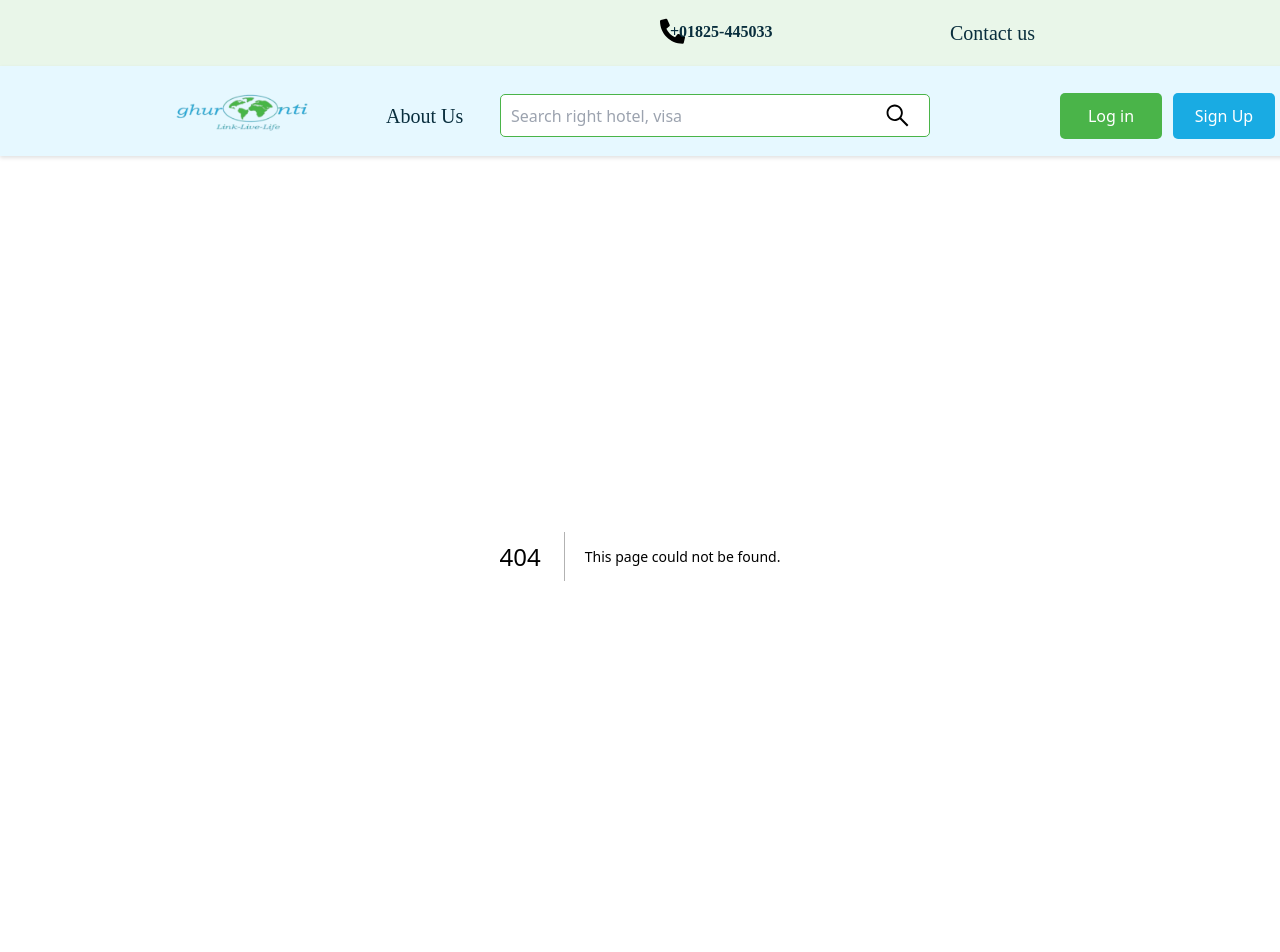
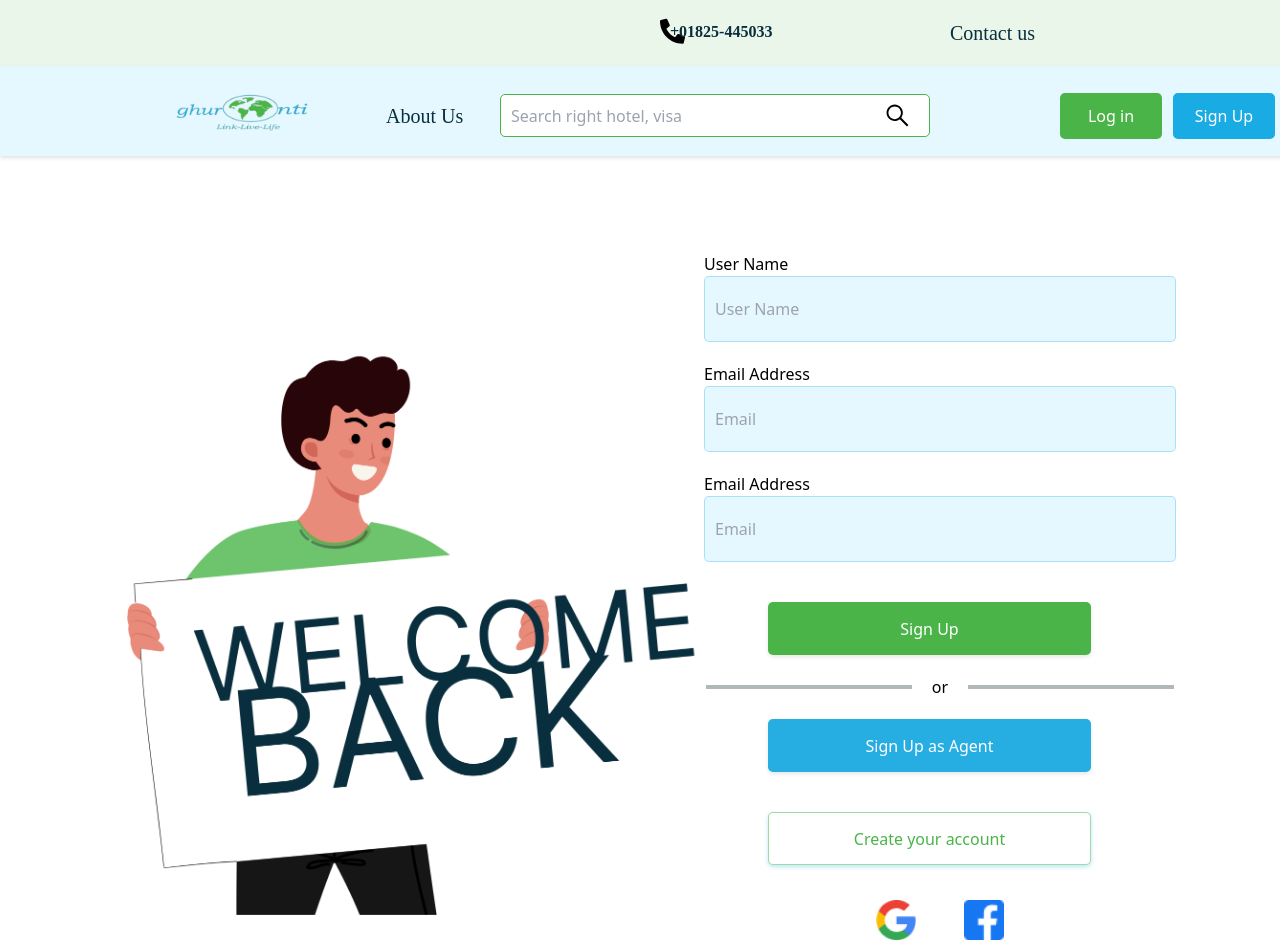
Before and after one commit to Ibrahim-Sikder/softota, a Next.js app: page /signup in a window 1280 px wide. Before the commit this address had no page. Shown: the top 952 px of the page. Built offline with nearby package versions, Linux system fonts and the light colour scheme.

Commit message:
signup-page-completed

```diff
--- a/components/Login/Login.js
+++ b/components/Login/Login.js
@@ -4,7 +4,6 @@ import Image from 'next/image';
 import login from '../../public/login.png';
 import google from '../../public/google.png';
 import facebook from '../../public/facebook.png';
-import { IconName } from "react-icons/fa";
 
 const Login = () => {
   return (
--- /dev/null
+++ b/components/SignUp/SignUp.js
@@ -0,0 +1,75 @@
+import Image from 'next/image'
+import React from 'react'
+import style from './SignUp.module.css';
+import login from '../../public/login.png';
+import google from '../../public/google.png';
+import facebook from '../../public/facebook.png';
+
+const SignUp = () => {
+     return (
+          <div className='py-24'>
+            <div className='flex items-center justify-center'>
+                <div>
+                <Image
+                src={login}
+                alt="Picture of the author"
+                width={600}
+                height={700}
+              />
+                </div>
+                <div>
+                    <form>
+                    <div className='mb-5'>
+                          <label>User Name</label> <br/>
+                          <input placeholder='User Name' className={style.loginInput}/>
+                          </div>
+                          <div className='mb-5'>
+                          <label>Email Address</label> <br/>
+                          <input placeholder='Email' className={style.loginInput}/>
+                          </div>
+                          <div className='mb-5'>
+                          <label>Email Address</label> <br/>
+                          <input placeholder='Email' className={style.loginInput}/>
+                          </div>
+                          <div className='mb-5 ml-16 mt-10'>
+                               <button className={style.loginBtn} type='submit'>Sign Up</button>
+                          </div>
+                          <div className='flex items-center justify-center'>
+                               <p className={style.devided}></p>
+                               <span className='mx-5'>or</span>
+                               <p className={style.devided}></p>
+                          </div>
+                          <div className='mb-5 ml-16 mt-5'>
+                               <button className={style.loginBtn2} type='submit'>Sign Up as Agent</button>
+                          </div>
+                          <div className='mb-5 ml-16 mt-10'>
+                               <button className={style.loginBtn3} type='submit'>Create your account </button>
+                          </div>
+                          <div className='flex justify-between mt-32 w-32 mx-auto'>
+                          <div className={style.circle}>
+                          <Image
+                               src={google}
+                               alt="Picture of the author"
+                               width={40}
+                               height={20}
+
+                          />
+                          </div>
+                          <div className={style.circle}>
+                          <Image
+                               src={facebook}
+                               alt="Picture of the author"
+                               width={40}
+                               height={20}
+
+                          />
+                          </div>
+                          </div>
+                     </form>
+                </div>
+            </div>
+          </div>
+        )
+}
+
+export default SignUp
--- /dev/null
+++ b/components/SignUp/SignUp.module.css
@@ -0,0 +1,40 @@
+.loginInput{
+     box-sizing: border-box;
+     width: 472px;
+     height: 66px;
+     background: #E6F8FF;
+     border: 1px solid rgba(25, 171, 227, 0.3);
+     border-radius: 5px;
+     padding-left:10px;
+     }
+     .loginBtn{
+     width: 323px;
+     height: 53px;
+     background: #4AB449;
+     box-shadow: 0px 2px 4px rgba(0, 0, 0, 0.1);
+     border-radius: 5px;
+     color:white;
+     }
+     .devided{
+     width: 206px;
+     height: 0px;
+     border: 2px solid #B0B8BA;
+     }
+     .loginBtn2{
+          width: 323px;
+          height: 53px;
+          background: #26ADE2;
+          box-shadow: 0px 2px 4px rgba(0, 0, 0, 0.1);
+          border-radius: 5px;
+          color:white;
+     }
+     .loginBtn3{
+     position: absolute;
+     width: 323px;
+     height: 53px;
+     background: #FFFFFF;
+     border: 1px solid rgba(74, 180, 73, 0.5);
+     box-shadow: 0px 2px 4px rgba(25, 171, 227, 0.3);
+     border-radius: 5px;
+     color:#4AB449;
+     }
--- /dev/null
+++ b/src/pages/signup/index.js
@@ -0,0 +1,12 @@
+import React from 'react'
+import SignUp from '../../../components/SignUp/SignUp'
+
+const index = () => {
+  return (
+    <div>
+      <SignUp></SignUp>
+    </div>
+  )
+}
+
+export default index
```
